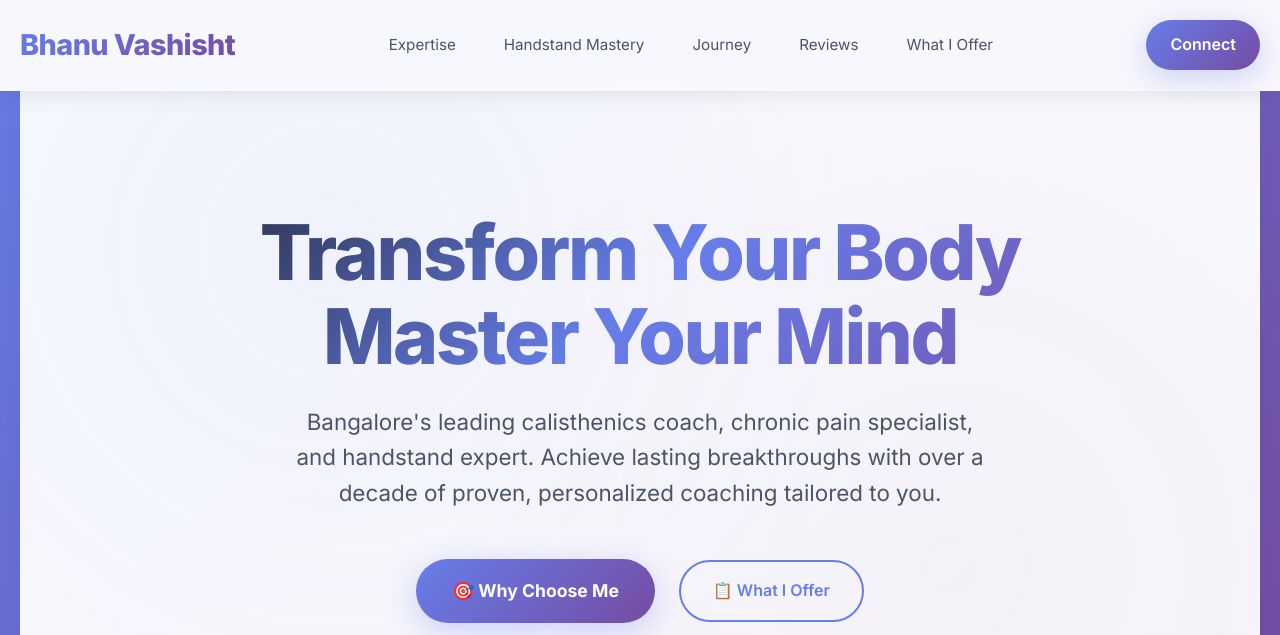
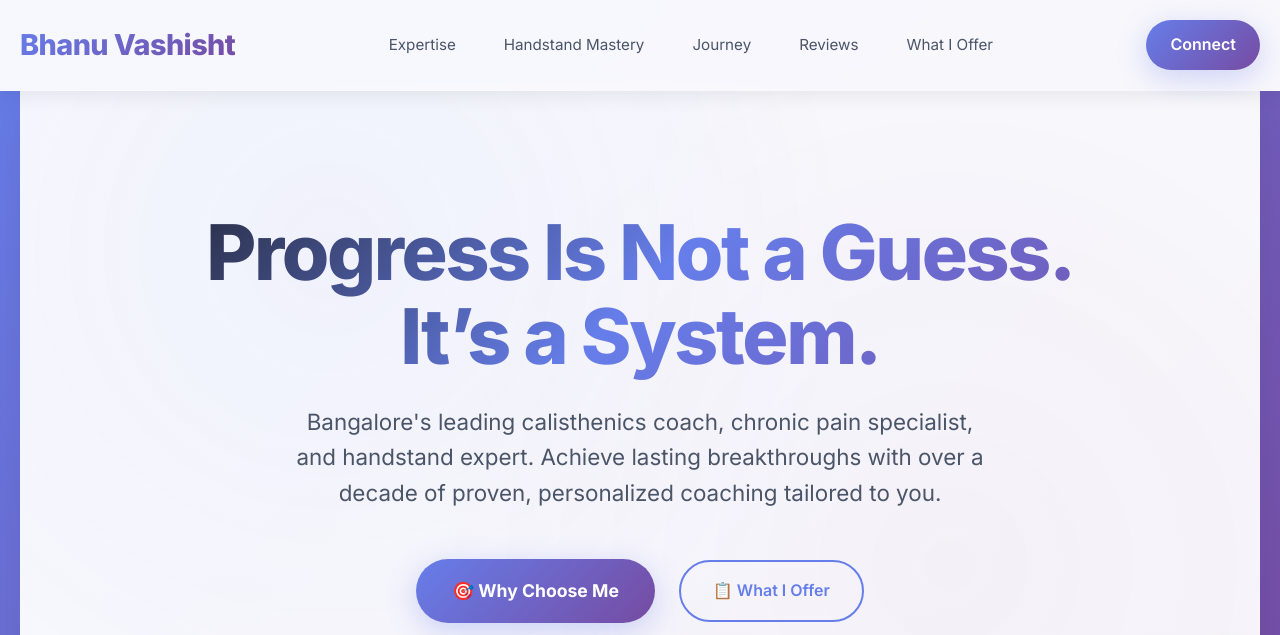
Before and after one commit to bhanuvashisht99/bhanuvashisht99.github.io, a plain HTML site: page index.html in a window 1280 px wide. Shown: the top 635 px of the page. Drawn offline with Linux system fonts and the light colour scheme.

Commit message:
Update index.html

```diff
--- a/index.html
+++ b/index.html
@@ -1576,7 +1576,7 @@ Bangalore, Karnataka, India
 <section class="hero">
 <div class="container">
 <div class="hero-content fade-in">
-  <h1>Transform Your Body<br>Master Your Mind</h1>
+ <h1>Progress Is Not a Guess.<br>It’s a System.</h1>
   <p class="hero-subtitle">Bangalore's leading calisthenics coach, chronic pain specialist, and handstand expert.
       Achieve lasting breakthroughs with over a decade of proven, personalized coaching tailored to you.</p>
 
```
